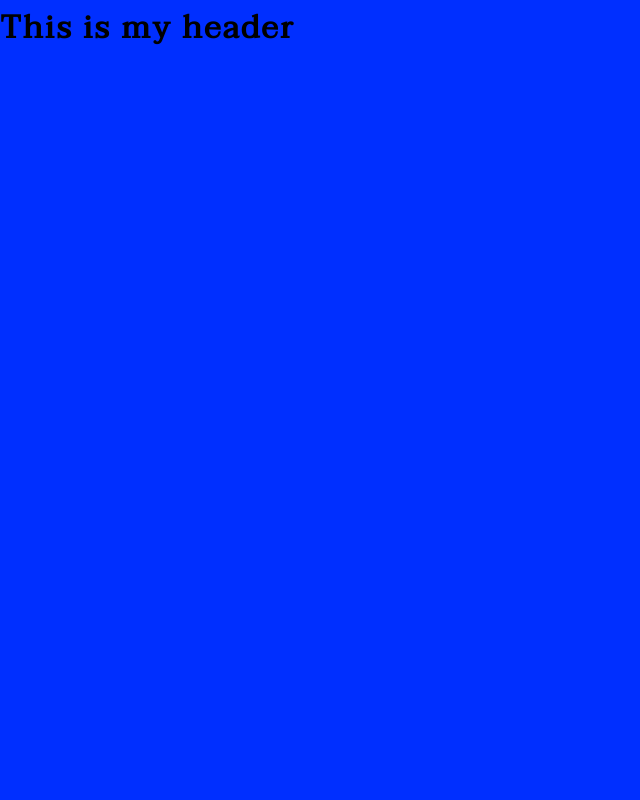
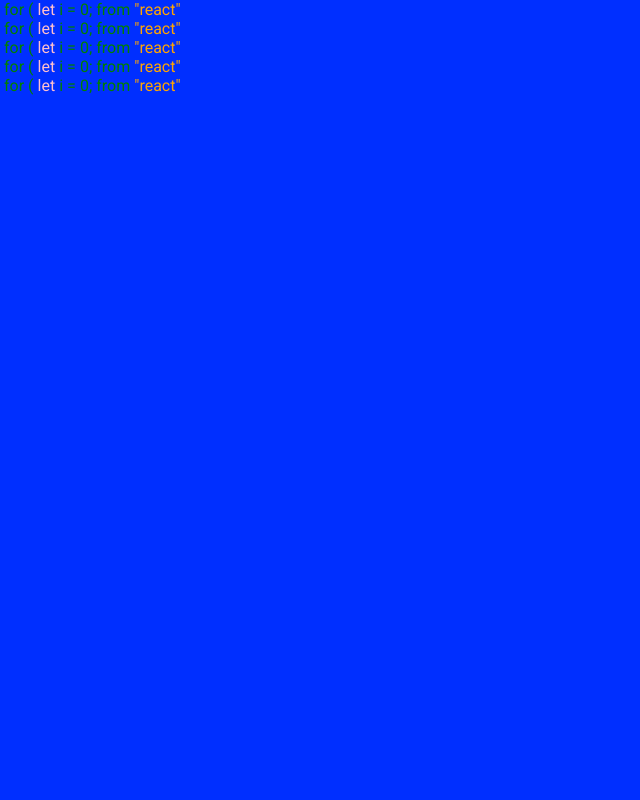
Before and after one commit to Rachanastasia/portfolio-new, a Next.js app: page / in a window 1280 px wide. Shown: the top 800 px of the page, without its empty margins (0-640 px from the left). Built offline with nearby package versions, Linux system fonts and the light colour scheme.

Commit message:
adds components to display text in banner

```diff
--- /dev/null
+++ b/components/Banner/LineOfText.js
@@ -0,0 +1,28 @@
+
+
+export default function Line19({text, delay, indentation, containerStyle}){
+    return (
+        <div className={`animation-line animation-tabs-${1}`}>
+            <Word word='for' color='one' />
+            <Punctuation char='(' />
+            <Word word='let' color='two' />
+            <Punctuation char='i' />
+            <Punctuation char='=' />
+            <Punctuation char='0' />
+            <Punctuation char=';' hasSpace={false}/>
+
+            <Word word='from' color='one' />
+            <Word word='"react"' color='three' />
+        </div>
+    )
+}
+
+function Word({word, color}){
+    const wordArr = word.split("")
+    return <div className='animated-word'>{wordArr.map((letter, index) =>
+        <span className={`animation-${color} animated-letter`} key={index}>{letter}</span>)}</div>
+}
+
+function Punctuation({char, color='one', hasSpace=true}){
+    return <span className={`animation-${color} animated-letter ${hasSpace && 'animated-word'}`}>{char}</span>
+}
--- /dev/null
+++ b/components/Banner/index.js
@@ -0,0 +1,14 @@
+import LineOfText from "./LineOfText"
+
+export default function Banner(){
+
+    return (
+        <div>
+            <LineOfText text='import React from "react"' color='red' />
+            <LineOfText text='import React from "react"' color='green'/>
+            <LineOfText text='import React from "react"' color='pink'/>
+            <LineOfText text='import React from "react"' color='black'/>
+            <LineOfText text='import React from "react"' color='#fff'/>
+        </div>
+    )
+}
--- a/components/Header.js
+++ b/components/Header.js
@@ -1,11 +1,10 @@
 import React from 'react'
+import Banner from './Banner/index'
 
 export default function Header(){
-//This component contains the typing animation
-//in the previous portfolio version
     return (
         <header>
-            <h1>This is my header</h1>
+            <Banner />
         </header>
     )
 }
--- /dev/null
+++ b/styles/_animation.sass
@@ -0,0 +1,14 @@
+.animation-one
+    color: green
+
+.animation-two
+    color: pink
+
+.animation-three
+    color: orange
+
+.animated-word
+    padding-left: $spacer-1
+
+.animation-line
+    display: flex
--- a/styles/_globals.sass
+++ b/styles/_globals.sass
@@ -9,7 +9,7 @@ $color-accent-dark: #002FFF
 $text-gray: #616161
 
 
-
+$spacer-letter: 0.15rem
 $spacer-1: 0.25rem
 $spacer-2: 0.625rem
 $spacer-3: 1.25rem
--- a/styles/styles.sass
+++ b/styles/styles.sass
@@ -1,3 +1,3 @@
 @import '_globals'
 @import '_mixins'
-@import '_base', '_about', '_project'
+@import '_base', '_about', '_project', '_animation'
```
Also changed, not shown: utils/constants.js (added, +22 -0 lines), 2 other files (tests, documents, lock files or other folders).
